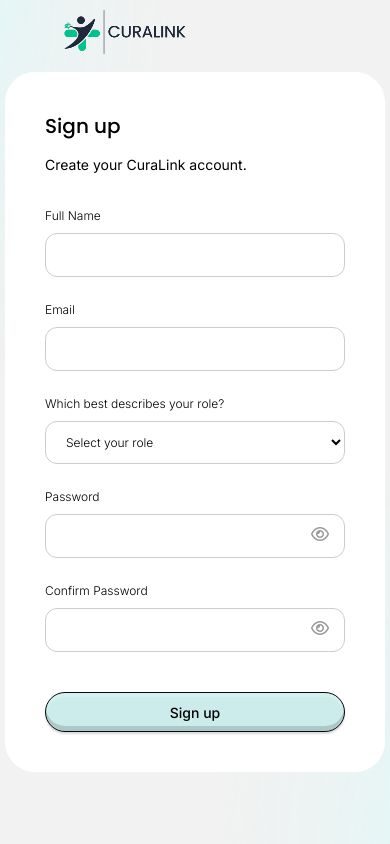
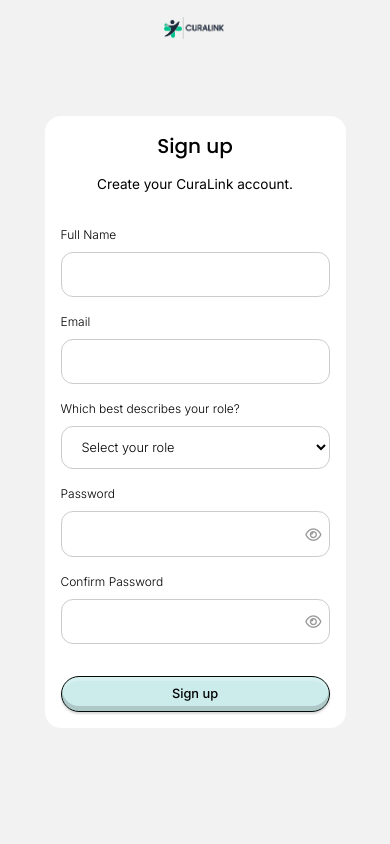
Before and after one commit to saidi-djoumana/DAWproject-frontend, a Vue app: page /auth/register in a window 390 px wide. Built offline with nearby package versions, Linux system fonts and the light colour scheme.

Commit message:
add responsive design for register and login page

```diff
--- a/src/components/NavbarAuth.vue
+++ b/src/components/NavbarAuth.vue
@@ -39,5 +39,48 @@
 
 
 
+/* ======== Responsive ======== */
+
+/* Tablet */
+@media (max-width: 1024px) {
+  .container {
+    padding: 0 32px;
+  }
+
+  .logo {
+    height: 60%;
+  }
+}
+
+/* Mobile */
+@media (max-width: 768px) {
+  .navbar {
+    height: clamp(3.5rem, 6vw, 4rem);
+    justify-content: center;
+  }
+
+  .container {
+    padding: 0 20px;
+    justify-content: center;
+  }
+
+  .logo {
+    height: 50%;
+  }
+}
+
+/* Small Mobile */
+@media (max-width: 480px) {
+  .container {
+    padding: 0 12px;
+  }
+
+  .logo {
+    height: 40%;
+  }
+}
+
+
+
 
 </style>
--- a/src/layouts/AuthLayout.vue
+++ b/src/layouts/AuthLayout.vue
@@ -19,18 +19,25 @@ import NavbarAuth from '@/components/NavbarAuth.vue';
   position: relative;
   display: flex;
   flex-direction: column;
-  min-height: 100vh;
+  height: 100vh;
   background-color: rgb(242, 242, 242);
   overflow: hidden;
 }
 
 .auth-content {
-  flex:1;
+  flex: 1;
   display: flex;
-  justify-content: center;  /* center horizontally */
-  align-items: center;      /* center vertically */
-  z-index: 1;               /* above gradients */
+  justify-content: center;
+  align-items: center;
+  padding: 0 1rem; /* small horizontal padding for mobile */
+  min-height: 100vh;
+  box-sizing: border-box;
+  position: relative;
+  z-index: 1;
 }
+
+
+
 
 .gradient {
   position: fixed;
@@ -63,4 +70,41 @@ import NavbarAuth from '@/components/NavbarAuth.vue';
     rgba(255, 255, 255, 0) 75%
   );
 }
+
+
+
+/* ======== Responsive ======== */
+
+/* Tablet */
+@media (max-width: 1024px) {
+  .gradient {
+    width: 80%;
+    height: 80%;
+  }
+}
+
+/* Mobile */
+@media (max-width: 768px) {
+  .auth-content {
+    padding: 2rem 1rem;
+  }
+
+  .gradient {
+    width: 100%;
+    height: 100%;
+    opacity: 0.4; /* softer background on small screens */
+  }
+}
+
+/* Small mobile */
+@media (max-width: 480px) {
+  .auth-content {
+    padding: 1rem;
+  }
+
+  .gradient {
+    display: none; /* hide gradients for better performance and clarity */
+  }
+}
+
 </style>
--- a/src/pages/Login.vue
+++ b/src/pages/Login.vue
@@ -54,14 +54,14 @@ const showPassword = ref(false)
 
 .login-box {
   width: clamp(300px, 40vw, 532px);
-  height: clamp(350px, 50vh, 464px);
   background: white;
   border-radius: 1.875rem; /* 30px */
   display: flex;
   flex-direction: column;
   justify-content: center;
   align-items: flex-start;
-  padding: 2.5rem;
+  padding: 1rem 2.5rem;
+  margin: 0 auto;
 
 }
 .login-form{
@@ -208,4 +208,102 @@ input[type="password"]:focus {
   text-decoration: none;
   color: rgba(0, 158, 158, 1);
 }
+
+
+
+
+/* ======== Responsive ======== */
+
+/* Tablet screens (below 1024px) */
+@media (max-width: 1023px) {
+  .login-box {
+    width: 60vw;
+    height: auto;
+    padding: 2rem;
+  }
+
+  .login-title {
+    text-align: center;
+  }
+
+  .login-subtitle {
+    text-align: center;
+  }
+
+}
+
+/* Mobile screens (below 768px) */
+@media (max-width: 768px) {
+  .login-box {
+    width: 85%;
+    padding: 1.5rem;
+    align-items: center;
+  }
+
+  .login-form {
+    width: 100%;
+  }
+
+  .input-group {
+    margin-bottom: 1rem;
+  }
+
+  .forgot-password {
+    position: static;
+    text-align: right;
+    margin-top: -0.5rem;
+    display: block;
+  }
+
+  .toggle-password {
+    right: 0.75rem;
+    top: 45%;
+    transform: translateY(70%);
+  }
+
+  .login-btn {
+    height: 38px;
+    font-size: 0.875rem;
+  }
+
+  .register-text {
+    font-size: 0.85rem;
+  }
+}
+
+/* Small mobile (below 480px) */
+@media (max-width: 480px) {
+  .login-box {
+    width: 90%;
+    padding: 1rem;
+    border-radius: 1rem;
+  }
+
+  .login-title {
+    font-size: 1.25rem;
+  }
+
+  .login-subtitle {
+    font-size: 0.85rem;
+  }
+
+  input[type="email"],
+  input[type="password"] {
+    font-size: 0.8rem;
+  }
+
+  .forgot-password {
+    font-size: 0.75rem;
+  }
+
+  .login-btn {
+    height: 36px;
+    font-size: 0.8rem;
+  }
+
+  .register-text {
+    font-size: 0.8rem;
+  }
+}
+
 </style>
--- a/src/pages/Register.vue
+++ b/src/pages/Register.vue
@@ -85,7 +85,7 @@ const showPassword2 = ref(false)
   flex-direction: column;
   justify-content: center;
   align-items: flex-start;
-  padding: 2.5rem;
+  padding:2.5rem;
 }
 
 .login-form {
@@ -215,4 +215,98 @@ select:focus {
 }
 
 
+/* ======== Responsive ======== */
+
+/* Tablet screens (max-width: 1024px) */
+@media (max-width: 1024px) {
+  .login-box {
+    width: 60vw;
+    padding: 2rem;
+  }
+
+  .login-title,
+  .login-subtitle {
+    text-align: center;
+  }
+
+  .input-group {
+    margin-bottom: 1.2rem;
+  }
+
+  .toggle-password {
+    right: 0.75rem;
+    top: 45%;
+  }
+
+  select {
+    font-size: 0.9rem;
+  }
+}
+
+/* Mobile screens (max-width: 768px) */
+@media (max-width: 768px) {
+  .login-box {
+    width: 85%;
+    padding: 1.5rem;
+    align-items: center;
+  }
+
+  .login-form {
+    width: 100%;
+  }
+
+  .input-group {
+    margin-bottom: 1rem;
+  }
+
+  .toggle-password {
+    right: 0.5rem;
+    top: 45%;
+     transform: translateY(70%);
+  }
+
+  .login-btn {
+    height: 38px;
+    font-size: 0.875rem;
+  }
+
+  select {
+    font-size: 0.85rem;
+  }
+}
+
+/* Small mobile screens (max-width: 480px) */
+@media (max-width: 480px) {
+  .login-box {
+    width: 90%;
+    padding: 1rem;
+    border-radius: 1rem;
+  }
+
+  .login-title {
+    font-size: 1.25rem;
+  }
+
+  .login-subtitle {
+    font-size: 0.85rem;
+  }
+
+  input[type="text"],
+  input[type="email"],
+  input[type="password"],
+  select {
+    font-size: 0.8rem;
+  }
+
+  .toggle-password {
+    font-size: 0.9rem;
+  }
+
+  .login-btn {
+    height: 36px;
+    font-size: 0.8rem;
+  }
+}
+
+
 </style>
```
